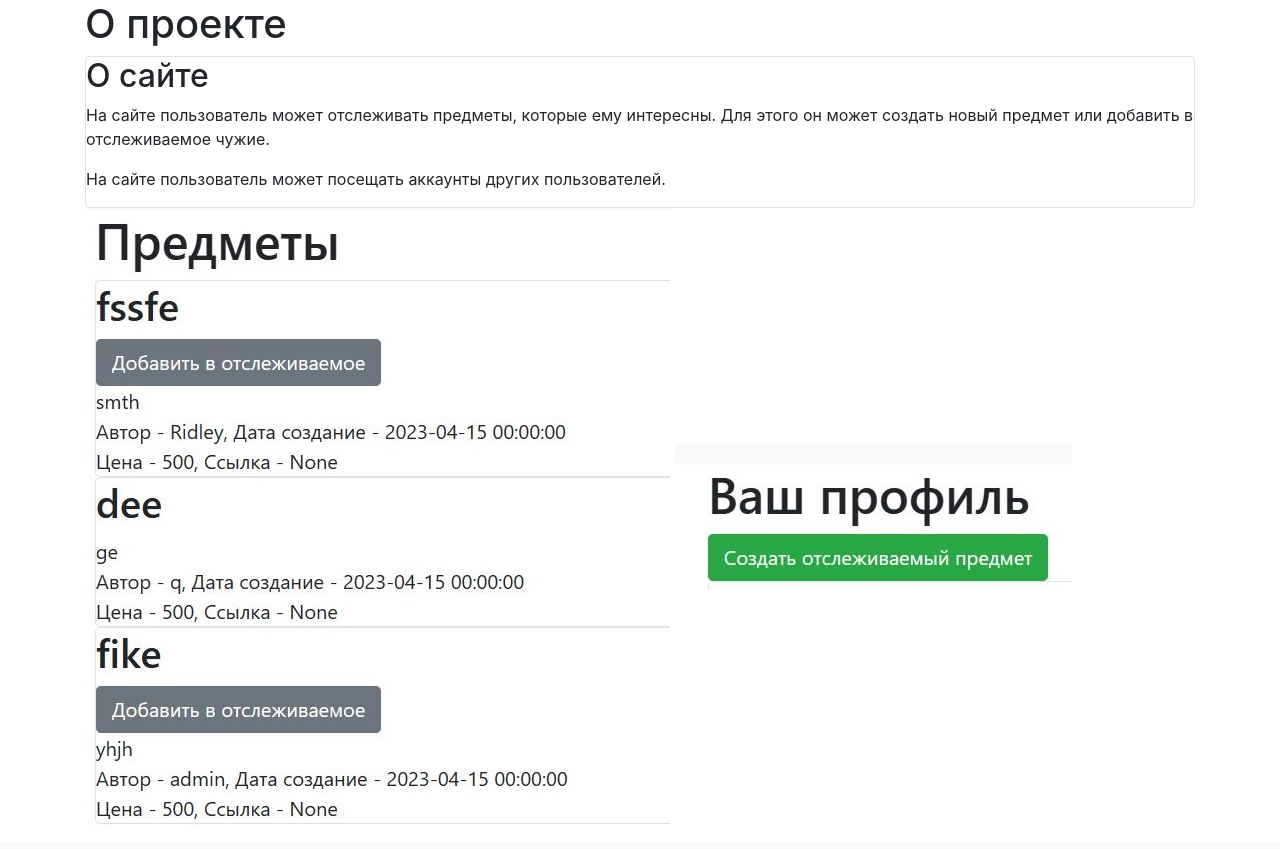
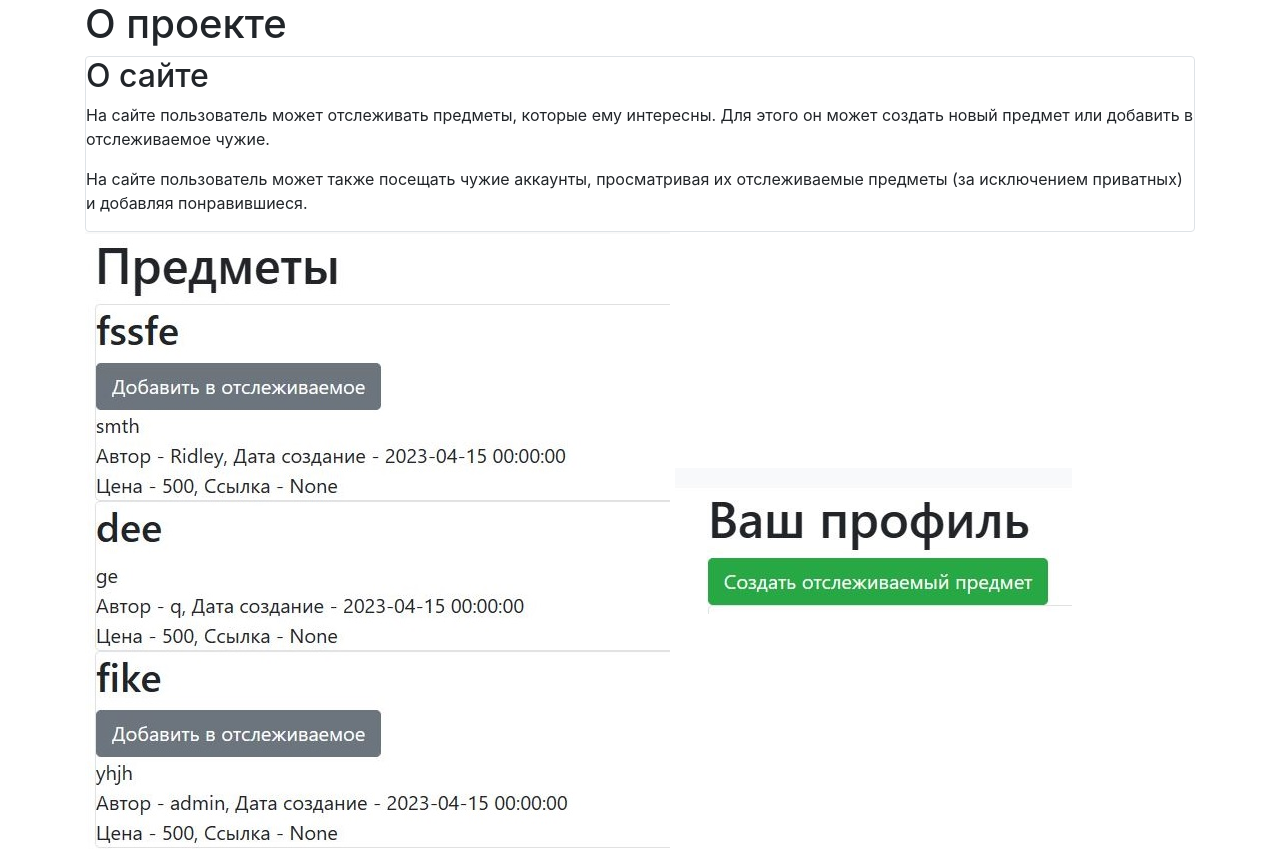
Before and after one commit to k0t404/website, a Flask app: page /about in a window 1280 px wide. Shown: the part 72-921 px from the top of the page. Before the commit the page ends 896 px from the top, so only its background shows below. Run offline with Flask 3, Linux system fonts and the light colour scheme; some libraries are stand-ins or nearby versions.

Commit message:
final version (without comments)

```diff
--- a/templates/about.html
+++ b/templates/about.html
@@ -5,9 +5,10 @@
 <div class="col-md6 border rounded">
     <h2> О сайте </h2>
     <p> На сайте пользователь может отслеживать предметы, которые ему интересны. Для этого он может создать новый
-      предмет или добавить в отслеживаемое чужие.
+        предмет или добавить в отслеживаемое чужие.
     </p>
-    <p> На сайте пользователь может посещать аккаунты других пользователей.
+    <p> На сайте пользователь может также посещать чужие аккаунты, просматривая их отслеживаемые предметы (за исключением
+        приватных) и добавляя понравившиеся.
     </p>
 </div>
 <p>
```
